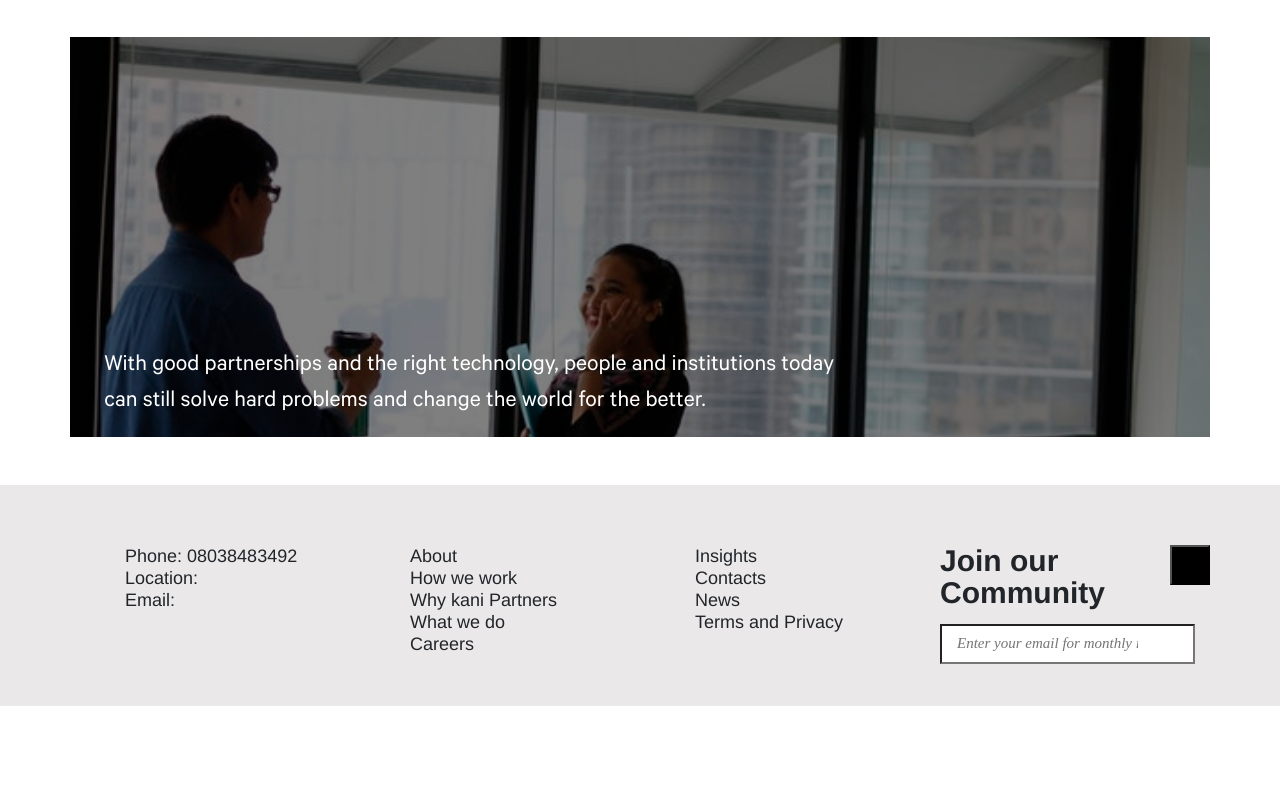
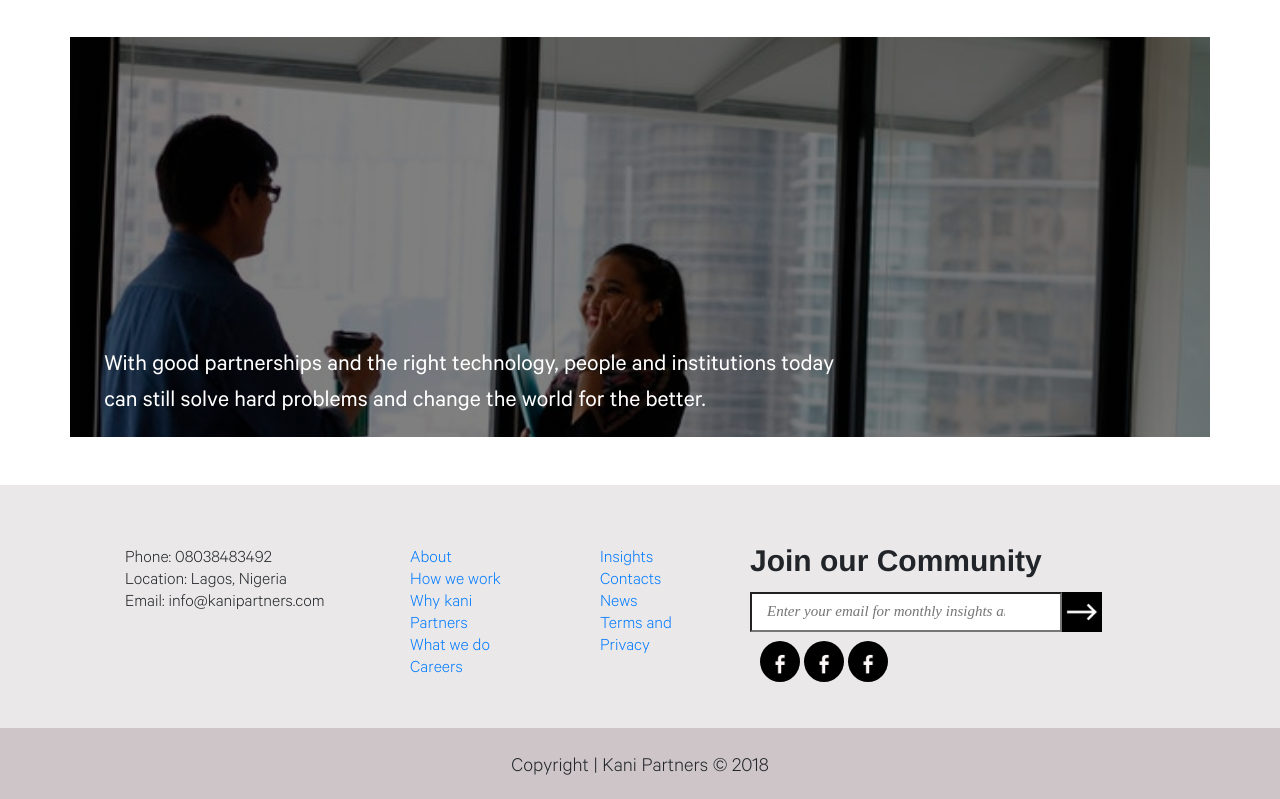
Before and after one commit to omeiregman/kani-partners-website, a plain HTML site: page index.html in a window 1280 px wide. Shown: the part 2008-2807 px from the top of the page. Before the commit the page ends 2714 px from the top, so only its background shows below. Drawn offline with nearby package versions, Linux system fonts and the light colour scheme.

Commit message:
homepage footer

```diff
--- a/css/index.css
+++ b/css/index.css
@@ -99,7 +99,7 @@ h1 {
   background-color: #ebe8e9;
   padding-bottom: 35px;
   padding-top: 60px;
-  font-family: "Calibre 200 normal", Helvetica,Arial,sans-serif;
+  font-family: Calibre-light, Helvetica,Arial,sans-serif;
   font-style: normal;
   font-weight: 200;
   font-size: 18px;
@@ -114,19 +114,37 @@ h1 {
 
 }
 
+.footer-links>li> a {
+  text-decoration: none;
+  font
+}
+
+.footer-links>li> a:hover {
+  text-decoration: none;
+  font-color: red;
+}
+
+.footer-contacts {
+  font-family: Calibre-light
+}
+
+.footer-copyright {
+  background-color: #cdc5c8;
+  text-align: center;
+  padding: 20px;
+  font-family: Calibre-light;
+  font-size: 1.3em;
+}
+
 .newsletter-sign-up-email {
   font-family: "Tiempos 400 italic", Times New Roman,Times New Roman,Times,Baskerville,Georgia,serif;
     font-style: italic;
     font-weight: 400;
-    -moz-transition: padding .4s;
-    -o-transition: padding .4s;
-    -webkit-transition: padding .4s;
-    transition: padding .4s;
     background-color: #fff;
     font-size: 15px;
     height: 40px;
     padding: 0 55px 0 15px;
-    width: 100%;
+    width: 70%;
 }
 
 .newsletter-sign-up-title {
@@ -139,17 +157,31 @@ h1 {
 }
 
 .newsletter-sign-up-submit {
-    overflow: hidden;
-    text-indent: 200%;
-    white-space: nowrap;
-    background-image: url(../img/kani-icon.png);
-    background-position: 0 -252px;
-    background-repeat: no-repeat;
-    display: block;
-    height: 40px;
-    width: 40px;
-    background-color: #000;
-    position: absolute;
-    right: 0;
-    top: 0;
+  background-color: #000;
+  cursor: pointer;
+
 }
+.newsletter-sign-up-submit :hover {
+  background-color: #ed5240;
+}
+
+.footer-social {
+  padding: 10px;
+  margin-top: 2%;
+}
+
+.social-icons {
+  width: 30px;
+  height: 30px;
+  background-color: #000;
+  padding: 10px;
+  border-radius: 100%;
+  cursor: pointer;
+}
+
+.social-icons :hover {
+  max-width: 30px;
+  max-height: 30px;
+  background-color: #ed5240;
+  border-radius: 50%;
+}
--- a/index.html
+++ b/index.html
@@ -17,7 +17,6 @@
     <link rel="stylesheet" href="css/index.css">
     <link href="https://fonts.googleapis.com/css?family=PT+Sans:400,400i,700" rel="stylesheet">
     <link rel="stylesheet" href="https://maxcdn.bootstrapcdn.com/bootstrap/4.0.0/css/bootstrap.min.css" integrity="sha384-Gn5384xqQ1aoWXA+058RXPxPg6fy4IWvTNh0E263XmFcJlSAwiGgFAW/dAiS6JXm" crossorigin="anonymous">
-    <link rel="font" href="fonts/calibre-bold-normal.woff">
 </head>
 
 <body>
@@ -25,13 +24,7 @@
             <p class="browserupgrade">You are using an <strong>outdated</strong> browser. Please <a href="https://browsehappy.com/">upgrade your browser</a> to improve your experience and security.</p>
         <![endif]-->
 
-
-
-
     <!-- Page contents here -->
-
-
-
 
 <!--HOME PAGE BANNER -->
 
@@ -44,13 +37,13 @@
                     <h2 class="hero-head">Kani Partners</h2>
                     <div class="banner-home">
                         <p>
-                        With good partnerships and the right technology, people
-                        and institutions today <br /> <strong>Learn More about our consulting work</strong>
+                            With good partnerships and the right technology, people and institutions today <br /> <strong>Learn More about our consulting work</strong>
                         </p>
                     </div>
                 </div>
+<!--END OF HOME PAGE BANNER -->
 
-
+<!--HOME PAGE BODY -->
                 <div class="section-sixty-size">
                     <div class="row">
                         <div class="col-md-8">
@@ -60,11 +53,8 @@
                             <h4>INSIGHTS</h4>
                             <h1 class="header-one">Purpose Vision and Strategy</h1>
                             <p>
-                        We see SMEs approach the online space with little or no guidance.
-                        We see processes that need to improve across various organization,
-                        and the challenging environment that forces organizations to make unacceptable
-                        trade-offs between collaborating and the increasing demands of their core business.
-
+                                We see SMEs approach the online space with little or no guidance. We see processes that need to improve across various organization, and the challenging environment that forces organizations to make unacceptable trade-offs between collaborating and the
+                                increasing demands of their core business.
                                 <br />
                                 <a href="#">Read more</a>
                             </p>
@@ -75,8 +65,7 @@
                 <div class="row">
                     <div class="section-full-size">
                         <p>
-                        With good partnerships and the right technology, people
-                        and institutions today <br /> can still solve hard problems and change the world for the better.
+                            With good partnerships and the right technology, people and institutions today <br /> can still solve hard problems and change the world for the better.
                         </p>
                     </div>
                 </div>
@@ -90,9 +79,7 @@
                             <h4>INSIGHTS</h4>
                             <h1 class="header-one">Purpose Vision and Strategy</h1>
                             <p>
-                        Lorem ipsum dolor sit amet, consectetur adipisicing elit. Consectetur,
-                        molestias culpa corporis ad odio natus hic qui dolorum, inventore, ullam
-                        reiciendis omnis suscipit similique cumque expedita sit nostrum quisquam pariatur.
+                                Lorem ipsum dolor sit amet, consectetur adipisicing elit. Consectetur, molestias culpa corporis ad odio natus hic qui dolorum, inventore, ullam reiciendis omnis suscipit similique cumque expedita sit nostrum quisquam pariatur.
                                 <br />
                                 <a href="#">Read more</a>
                             </p>
@@ -103,57 +90,69 @@
                 <div class="row">
                     <div class="section-full-size">
                         <p>
-                        With good partnerships and the right technology, people
-                        and institutions today <br /> can still solve hard problems and change the world for the better.
+                            With good partnerships and the right technology, people and institutions today <br /> can still solve hard problems and change the world for the better.
                         </p>
                     </div>
                 </div>
-
                 <br />
                 <br />
+            </div>
+<!--END OF HOME PAGE BODY -->
 
-
-
-                </div>
+<!--FOOTER -->
             <footer>
                 <div class="footer-section">
                     <div class="container">
                         <div class="row">
                             <div class="col-md-3">
                                 <ul class="footer-contacts">
-                          <li>Phone: 08038483492</li>
-                          <li>Location: </li>
-                          <li>Email: </li>
+                                    <li><b>Phone: </b>08038483492</li>
+                                    <li><strong>Location: </strong>Lagos, Nigeria</li>
+                                    <li><strong>Email: </strong>info@kanipartners.com</li>
                                 </ul>
                             </div>
-                      <div class="col-md-3">
+                            <div class="col-md-2">
                                 <ul class="footer-links">
-                          <li>About</li>
-                          <li>How we work</li>
-                          <li>Why kani Partners</li>
-                          <li>What we do</li>
-                          <li>Careers</li>
+                                    <li><a href="#">About</a></li>
+                                    <li><a href="#">How we work</a></li>
+                                    <li><a href="#">Why kani Partners</a></li>
+                                    <li><a href="#">What we do</a></li>
+                                    <li><a href="#">Careers</a></li>
                                 </ul>
                             </div>
-                      <div class="col-md-3">
+                            <div class="col-md-2">
                                 <ul class="footer-links">
-                            <li>Insights</li>
-                            <li>Contacts</li>
-                            <li>News</li>
-                            <li>Terms and Privacy</li>
-                            <li></li>
+                                    <li><a href="#">Insights</a></li>
+                                    <li><a href="#">Contacts</a></li>
+                                    <li><a href="#">News</a></li>
+                                    <li><a href="#">Terms and Privacy</a></li>
+                                    <li><a href="#"></a></li>
                                 </ul>
                             </div>
-                      <div class="col-md-3 footer-newsletter">
+                            <div class="col-md-5 footer-newsletter">
                                 <h2 class="newsletter-sign-up-title">Join our Community</h2>
-                          <input class="newsletter-sign-up-email" name="EMAIL" placeholder="Enter your email for monthly insights and updates" type="email" value="">
-                          <button class="newsletter-sign-up-submit" type="submit">Subscribe</button>
+                                <input class="newsletter-sign-up-email" name="EMAIL"
+                                placeholder="Enter your email for monthly insights and updates"
+                                type="email" value=""><span class="newsletter-sign-up-submit" type="submit">
+                                <img src="img/kani-subscribe.png" alt="Subscribe" height="40" width="40"/></span>
+                                <div class="footer-social">
+                                  <span class="social-icons"><img src="img/facebook.png" alt="facebook" width="20" height="20" /></span>
+                                  <span class="social-icons"><img src="img/facebook.png" alt="facebook" width="20" height="20" /></span>
+                                  <span class="social-icons"><img src="img/facebook.png" alt="facebook" width="20" height="20" /></span>
+                                </div>
+                            </div>
+
                         </div>
                     </div>
                 </div>
+
+                <div class="footer-copyright">
+                  <div>
+                    Copyright | Kani Partners &copy; 2018
+                  </div>
                 </div>
             </footer>
-
+<!--END OF FOOTER -->
 
         </div>
     </div>
@@ -180,5 +179,4 @@
         </script> -->
     <!-- <script src="https://www.google-analytics.com/analytics.js" async defer></script> -->
 </body>
-
 </html>
--- a/js/main.js
+++ b/js/main.js
@@ -1,5 +1,4 @@
 //NAVIGATION DRAWER
-
 var bodyElement = document.body,
   content = document.querySelector('.content-wrapper'),
   openButton = document.getElementById('open-button'),
```
Also changed, not shown: about.html (+3 -8 lines), css/about.css (added), img/facebook.png (added), img/kani-icons.png (added), img/kani-subscribe.png (added). Lines whose indentation alone changed are shown as unchanged.
